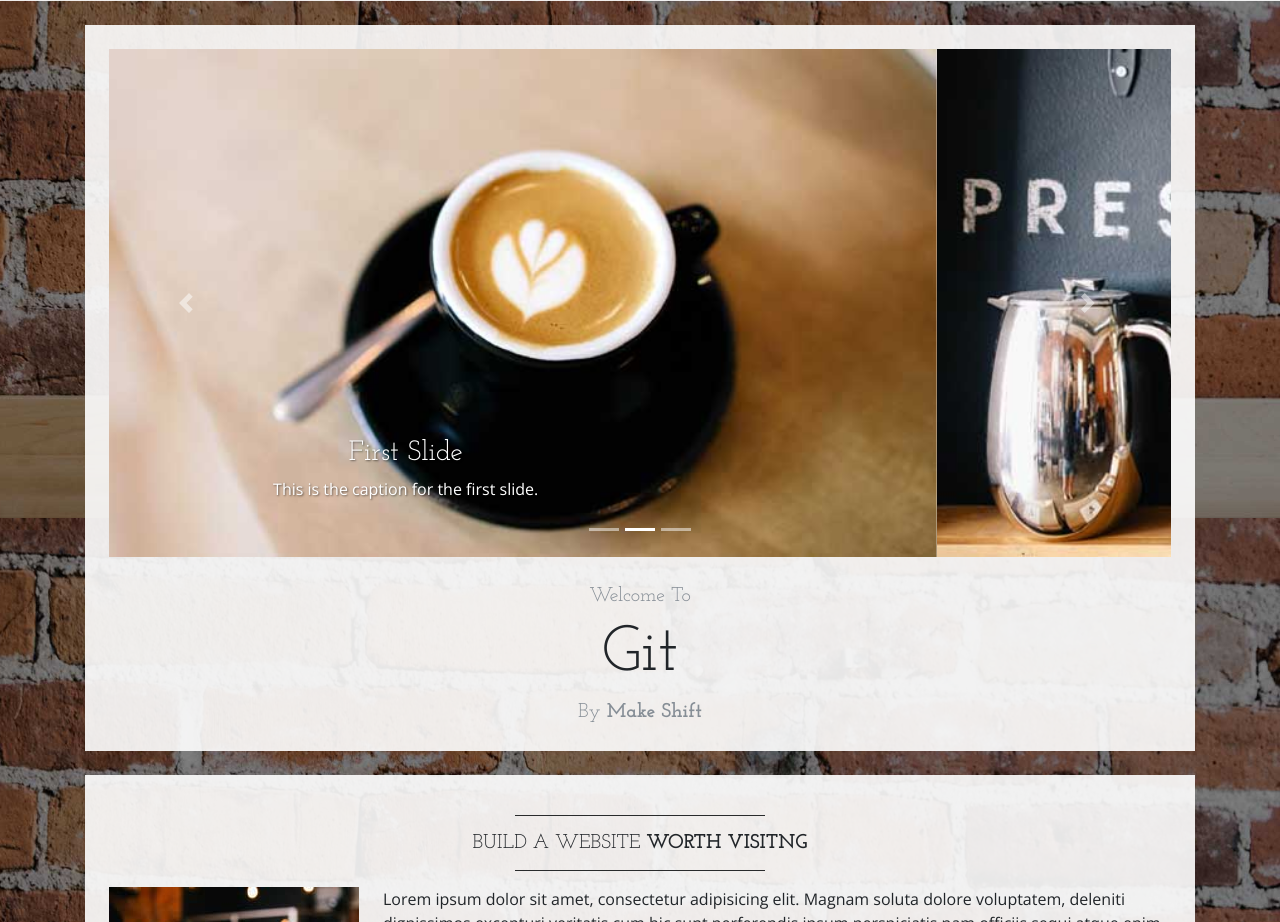
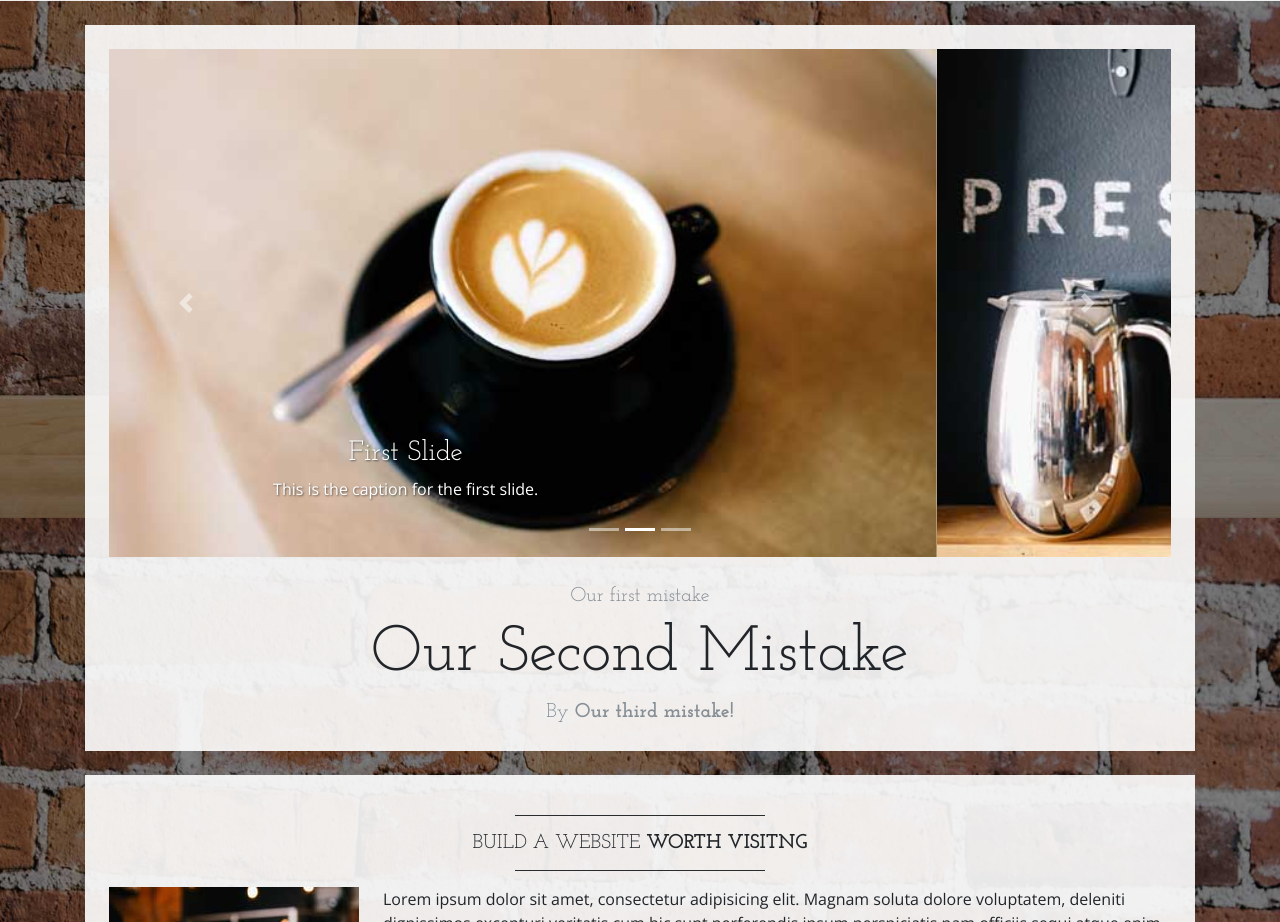
Before and after one commit to aib200/sitepointlearning, a website: page index.html in a window 1280 px wide. Shown: the part 282-1204 px from the top of the page. Drawn offline with nearby package versions, Linux system fonts and the light colour scheme.

Commit message:
Committing our third mistake, we left the other two in place

```diff
--- a/index.html
+++ b/index.html
@@ -99,10 +99,10 @@
         </div>
         <!-- Welcome Message -->
         <div class="text-center mt-4">
-          <div class="text-heading text-muted text-lg">Welcome To</div>
-          <h1 class="my-2">Git</h1>
+          <div class="text-heading text-muted text-lg">Our first mistake</div>
+          <h1 class="my-2">Our Second Mistake</h1>
           <div class="text-heading text-muted text-lg">By
-            <strong>Make Shift</strong>
+            <strong>Our third mistake!</strong>
           </div>
         </div>
       </div>
```
